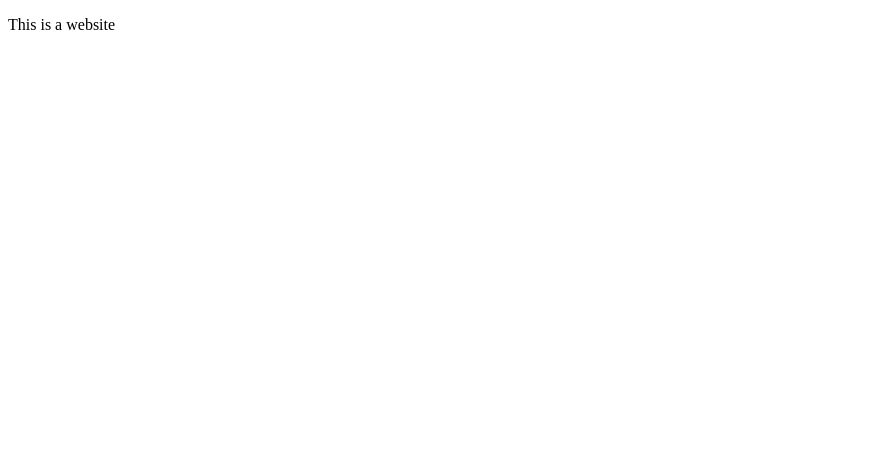
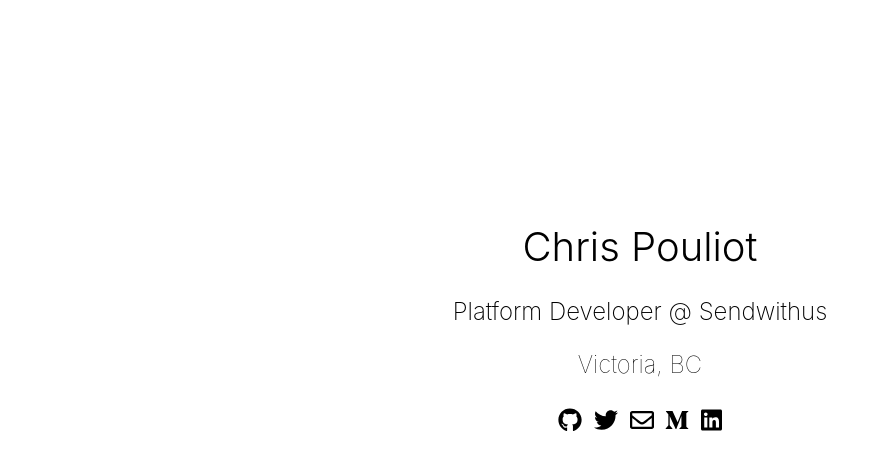
Before and after one commit to chrispouliot/website, a plain HTML site: page index.html in a window 1280 px wide. Shown: the whole page, without its empty margins (0-881 px from the left). Drawn offline with Linux system fonts and the light colour scheme.

Commit message:
Website content

```diff
--- a/index.html
+++ b/index.html
@@ -2,9 +2,74 @@
 <html lang="en">
   <head>
     <meta charset="utf-8">
+    <meta name="viewport" content="width=device-width, initial-scale=1">
     <title>Chris Pouliot</title>
+    <script defer src="https://use.fontawesome.com/releases/v5.0.9/js/all.js" integrity="sha384-8iPTk2s/jMVj81dnzb/iFR2sdA7u06vHJyyLlAd4snFpCl/SnyUjRrbdJsw1pGIl" crossorigin="anonymous"></script>
+    <style>
+      body {
+        font-family: -apple-system, BlinkMacSystemFont, "Segoe UI", Roboto, Oxygen, Ubuntu, Cantarell, "Fira Sans", "Droid Sans", "Helvetica Neue", sans-serif;
+        display: flex;
+        text-align: center;
+        flex-direction: column;
+        -webkit-justify-content: center;
+        justify-content: center;
+        -webkit-align-items: center;
+        align-items: center;
+        height: 80vh;
+      }
+      h1 {
+        font-size: 2.5em;
+        font-weight: 300;
+      }
+      h2 {
+        font-size: 1.5em;
+        font-weight: 150;
+      }
+      h3 {
+        font-size: 1.5em;
+        font-weight: 100;
+      }
+      a {
+        text-decoration: none;
+        color: black;
+      }
+      a:hover {
+        font-weight: 350;
+      }
+      ul {
+        list-style: none;
+        padding: 0;
+        font-size: 1.5em;
+      }
+      li {
+        display: inline-block;
+        padding: 0.1em;
+      }
+      @media screen and (max-width: 400px) {
+        h1 {
+          font-size: 1.7em;
+        }
+        h2 {
+          font-size: 1.2em;
+        }
+        h3 {
+          font-size: 1.2em;
+        }
+      }
+    </style>
   </head>
   <body>
-    <p>This is a website</p>
+    <main>
+      <h1>Chris Pouliot</h1>
+      <h2>Platform Developer @ <a href="https://www.sendwithus.com" target="_blank">Sendwithus</a></h2>
+      <h3>Victoria, BC</h3>
+      <ul>
+        <li><a href="https://www.github.com/moxuz" target="_blank"><i class="fab fa-github"></i></a></li>
+        <li><a href="https://twitter.com/christophepoug" target="_blank"><i class="fab fa-twitter"></i></a></li>
+        <li><a href="mailto:me@chrispouliot.codes" target="_blank"><i class="far fa-envelope"></i></a></li>
+        <li><a href="https://medium.com/@Moxuz" target="_blank"><i class="fab fa-medium-m"></i></a></li>
+        <li><a href="https://www.linkedin.com/in/christophepouliot" target="_blank"><i class="fab fa-linkedin"></i></a></li>
+      </ul>
+    </main>
   </body>
 </html>
```
